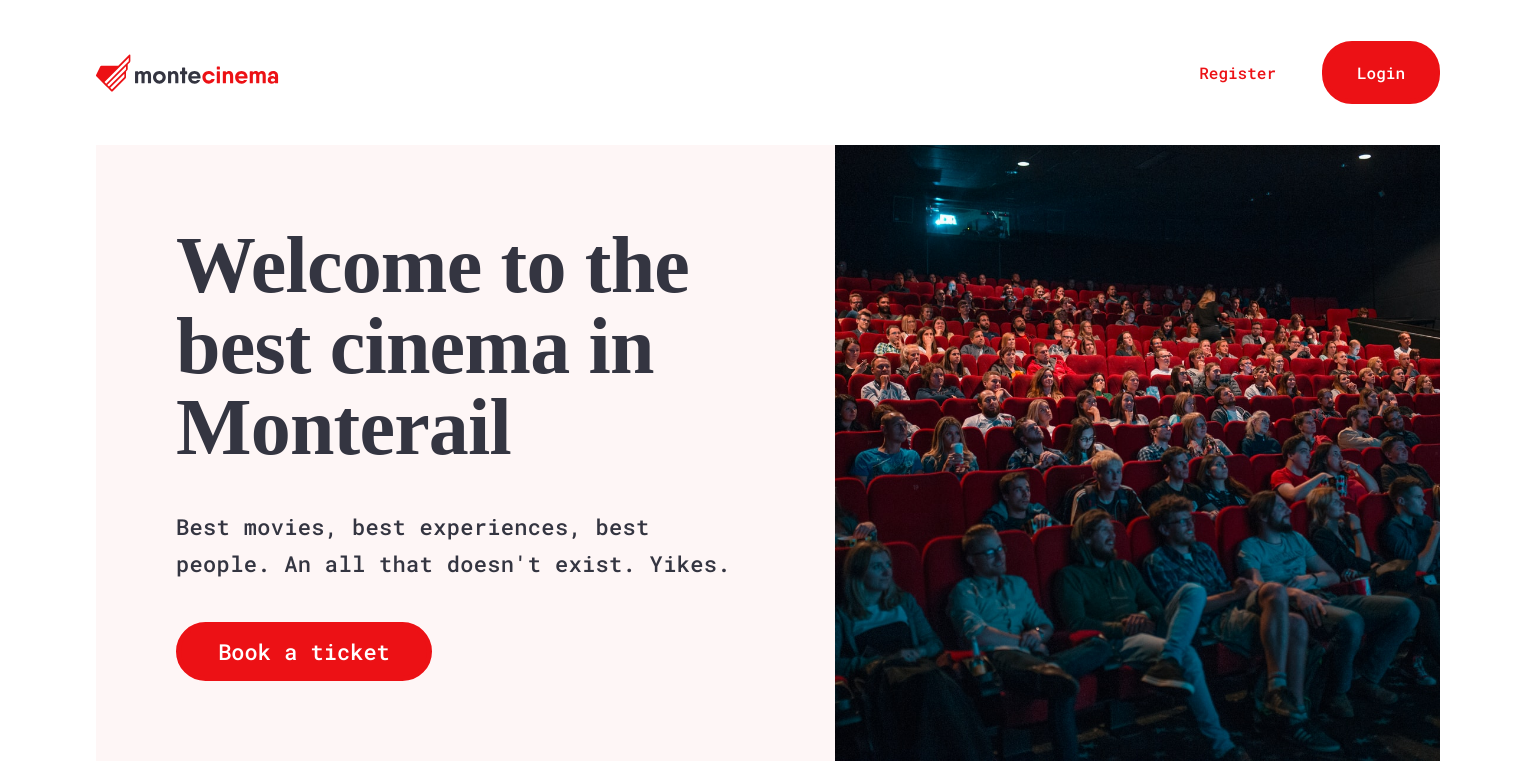
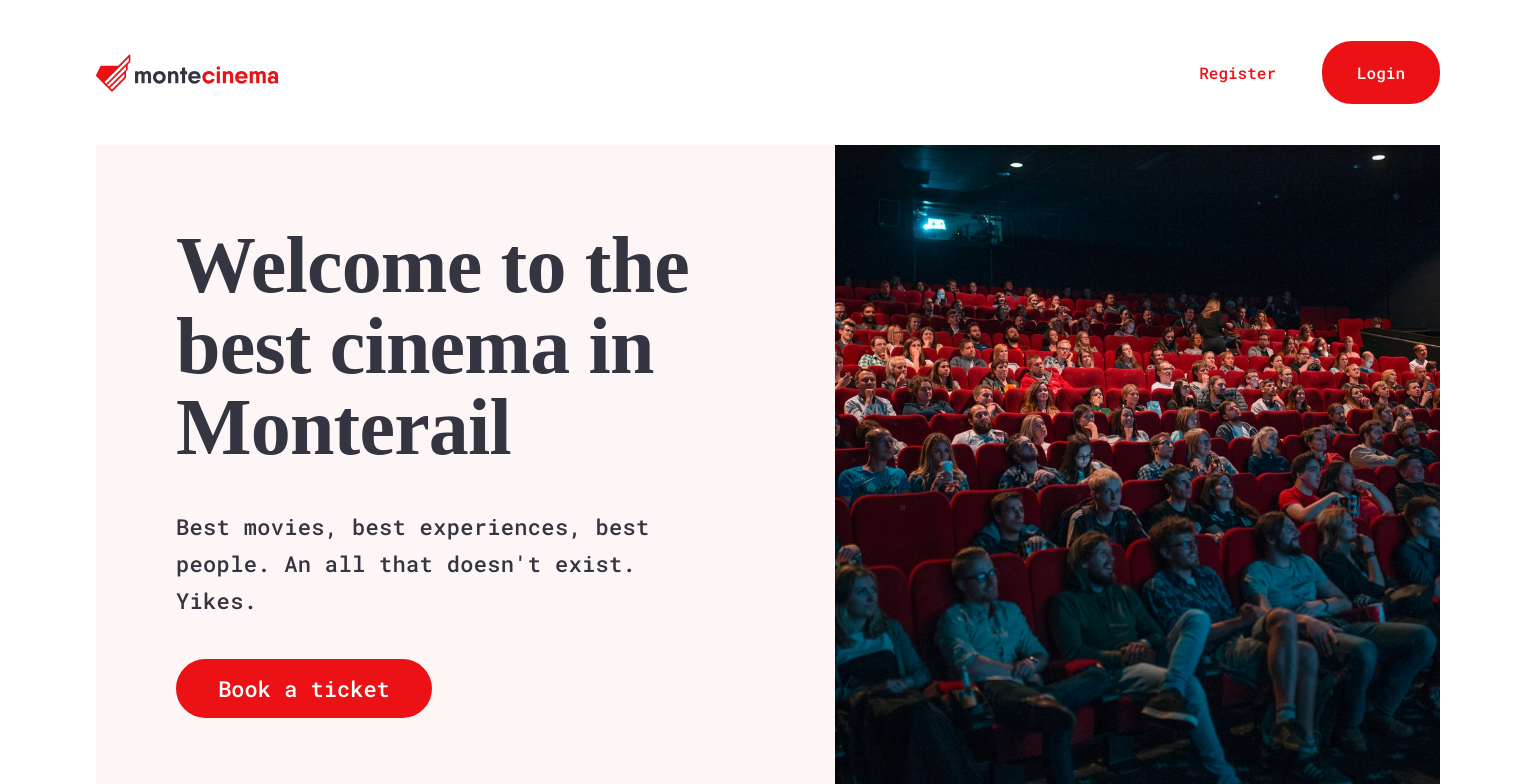
Before and after one commit to Sebosun/monteCinema, a React (Vite) app: page / in a window 1536 px wide. Shown: the top 784 px of the page. Built offline with nearby package versions, Linux system fonts and the light colour scheme; a web font is replaced by a local one.

Commit message:
margin right, sass

```diff
--- a/package.json
+++ b/package.json
@@ -9,6 +9,7 @@
   "dependencies": {
     "react": "^17.0.2",
     "react-dom": "^17.0.2",
+    "sass": "^1.48.0",
     "scss": "^0.2.4"
   },
   "devDependencies": {
--- a/src/components/Hero.scss
+++ b/src/components/Hero.scss
@@ -66,7 +66,7 @@ main {
       padding: 80px;
       p {
         text-align: left;
-        margin-inline: 0;
+        margin-inline: 0 40px;
       }
       h1 {
         margin-inline: 0;
```
Also changed, not shown: 1 other file (tests, documents, lock files or other folders).
